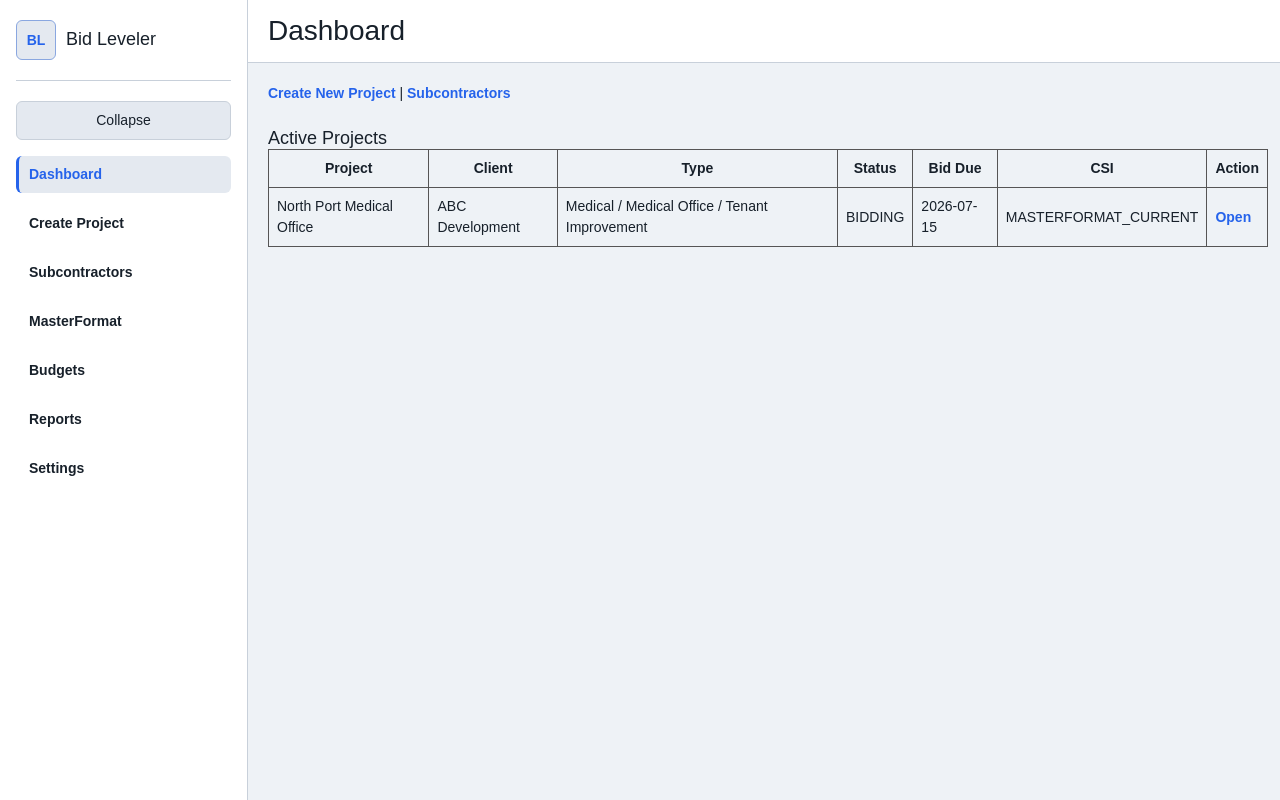
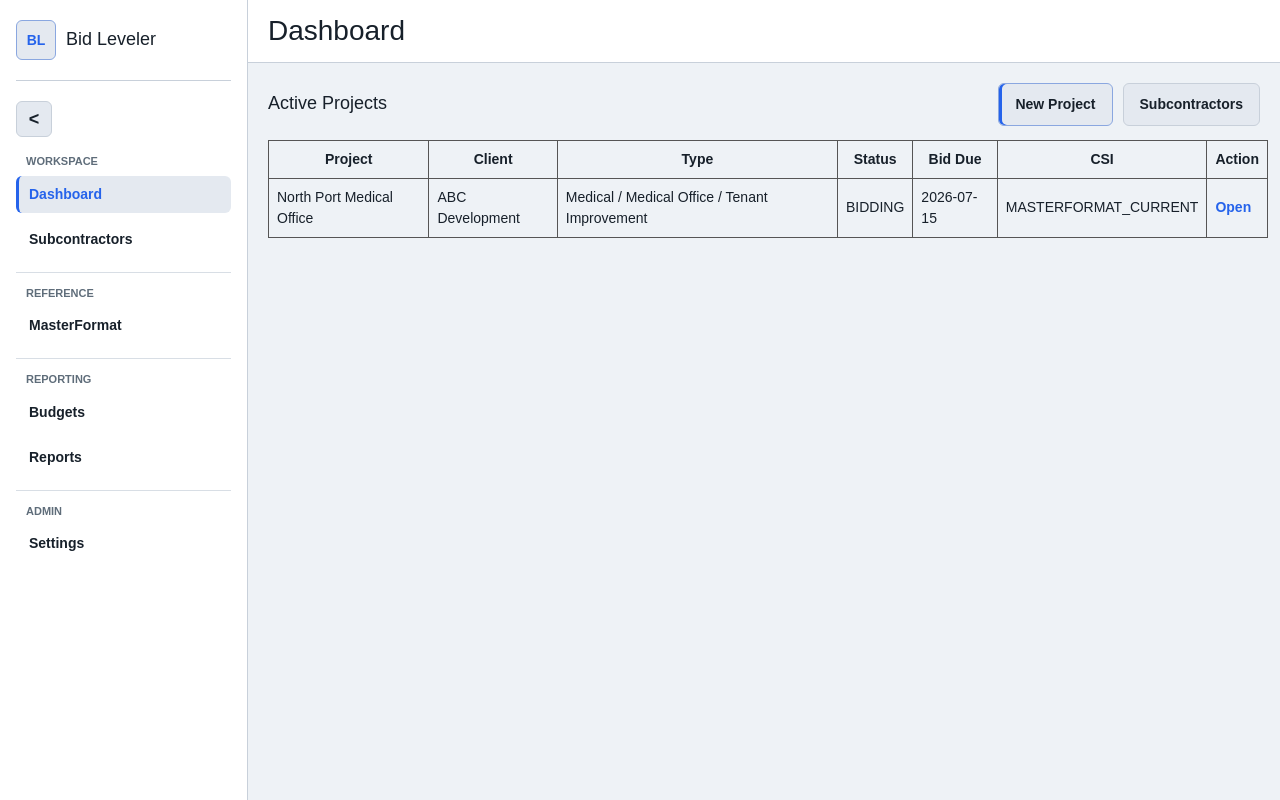
Before and after one commit to adamarnao/bid-leveler, a Next.js app: page / in a window 1280 px wide. Built offline with nearby package versions, Linux system fonts and the light colour scheme.

Commit message:
Standardize app shell layout

```diff
--- a/src/app/globals.css
+++ b/src/app/globals.css
@@ -105,6 +105,18 @@ textarea {
   font: inherit;
 }
 
+.visually-hidden {
+  position: absolute;
+  width: 1px;
+  height: 1px;
+  padding: 0;
+  margin: -1px;
+  overflow: hidden;
+  clip: rect(0, 0, 0, 0);
+  white-space: nowrap;
+  border: 0;
+}
+
 .app-shell {
   display: flex;
   width: 100%;
@@ -130,6 +142,7 @@ textarea {
 
 .app-shell-sidebar-collapsed .app-sidebar {
   width: var(--sidebar-collapsed-width);
+  overflow: visible;
   padding: 20px 10px;
 }
 
@@ -176,9 +189,12 @@ textarea {
 }
 
 .app-sidebar-toggle {
-  width: 100%;
-  margin-bottom: 16px;
-  padding: 8px 10px;
+  display: inline-grid;
+  place-items: center;
+  width: 36px;
+  height: 36px;
+  margin: 0 0 16px auto;
+  padding: 0;
   border: 1px solid var(--color-border);
   border-radius: var(--radius-control);
   color: var(--color-text);
@@ -191,30 +207,45 @@ textarea {
   background: var(--color-surface);
 }
 
-.app-sidebar-toggle-collapsed {
-  display: none;
-}
-
 .app-shell-sidebar-collapsed .app-sidebar-toggle {
-  padding: 8px 4px;
+  margin-right: auto;
+}
+
+.app-sidebar-toggle-icon {
+  font-size: 18px;
+  font-weight: 800;
+  line-height: 1;
+}
+
+.app-nav {
+  display: flex;
+  flex-direction: column;
+  gap: 12px;
+}
+
+.app-nav-section + .app-nav-section {
+  margin-top: 2px;
+  padding-top: 12px;
+  border-top: 1px solid color-mix(in srgb, var(--color-border) 70%, transparent);
+}
+
+.app-nav-section-label {
+  margin: 0 0 6px 10px;
+  color: var(--color-text-muted);
   font-size: 11px;
-}
-
-.app-shell-sidebar-collapsed .app-sidebar-toggle-expanded {
-  display: none;
-}
-
-.app-shell-sidebar-collapsed .app-sidebar-toggle-collapsed {
-  display: inline;
-}
-
-.app-nav {
-  display: flex;
-  flex-direction: column;
-  gap: 12px;
+  font-weight: 800;
+  letter-spacing: 0;
+  text-transform: uppercase;
+}
+
+.app-nav-section-items {
+  display: flex;
+  flex-direction: column;
+  gap: 8px;
 }
 
 .app-nav-link {
+  position: relative;
   border-left: 3px solid transparent;
   padding: 8px 10px;
   border-radius: var(--radius-control);
@@ -228,6 +259,15 @@ textarea {
 
 .app-shell-sidebar-collapsed .app-nav {
   gap: 8px;
+}
+
+.app-shell-sidebar-collapsed .app-nav-section + .app-nav-section {
+  margin-top: 4px;
+  padding-top: 10px;
+}
+
+.app-shell-sidebar-collapsed .app-nav-section-label {
+  display: none;
 }
 
 .app-shell-sidebar-collapsed .app-nav-link {
@@ -246,6 +286,33 @@ textarea {
   display: inline;
   font-size: 12px;
   font-weight: 800;
+}
+
+.app-nav-tooltip {
+  display: none;
+}
+
+.app-shell-sidebar-collapsed .app-nav-tooltip {
+  position: absolute;
+  top: 50%;
+  left: calc(100% + 10px);
+  z-index: 40;
+  transform: translateY(-50%);
+  white-space: nowrap;
+  border: 1px solid var(--color-border);
+  border-radius: var(--radius-control);
+  padding: 6px 8px;
+  color: var(--color-text);
+  background: var(--color-surface);
+  box-shadow: 0 8px 24px color-mix(in srgb, #000000 28%, transparent);
+  font-size: 12px;
+  font-weight: 700;
+  pointer-events: none;
+}
+
+.app-shell-sidebar-collapsed .app-nav-link:hover .app-nav-tooltip,
+.app-shell-sidebar-collapsed .app-nav-link:focus-visible .app-nav-tooltip {
+  display: block;
 }
 
 .app-nav-link:hover {
@@ -539,6 +606,33 @@ textarea {
 .button-secondary:hover {
   border-color: var(--color-accent-primary);
   background: var(--color-surface);
+}
+
+.dashboard-project-header {
+  display: flex;
+  align-items: center;
+  justify-content: space-between;
+  gap: 16px;
+  margin-bottom: 14px;
+}
+
+.dashboard-project-header h2 {
+  margin: 0;
+}
+
+.dashboard-project-actions {
+  display: flex;
+  align-items: center;
+  gap: 10px;
+  flex-wrap: wrap;
+}
+
+.dashboard-project-actions .button-primary,
+.dashboard-project-actions .button-secondary {
+  display: inline-flex;
+  align-items: center;
+  justify-content: center;
+  text-decoration: none;
 }
 
 .settings-actions {
@@ -1678,17 +1772,13 @@ textarea {
     text-align: left;
   }
 
+  .app-shell-sidebar-collapsed .app-nav-link:hover .app-nav-tooltip,
+  .app-shell-sidebar-collapsed .app-nav-link:focus-visible .app-nav-tooltip {
+    display: none;
+  }
+
   .app-shell-sidebar-collapsed .app-sidebar-toggle {
-    padding: 8px 10px;
     font-size: inherit;
-  }
-
-  .app-shell-sidebar-collapsed .app-sidebar-toggle-expanded {
-    display: inline;
-  }
-
-  .app-shell-sidebar-collapsed .app-sidebar-toggle-collapsed {
-    display: none;
   }
 
   .app-top-bar {
@@ -1698,6 +1788,11 @@ textarea {
 
   .app-main {
     padding: 20px;
+  }
+
+  .dashboard-project-header {
+    align-items: flex-start;
+    flex-direction: column;
   }
 
   .form-action-bar {
--- a/src/app/page.tsx
+++ b/src/app/page.tsx
@@ -13,14 +13,17 @@ export default function Home() {
 
   return (
     <AppShell title="Dashboard">
-
-      <div style={{ marginBottom: 24 }}>
-        <Link href="/projects/new">Create New Project</Link>
-        {" | "}
-        <Link href="/subcontractors">Subcontractors</Link>
+      <div className="dashboard-project-header">
+        <h2>Active Projects</h2>
+        <div className="dashboard-project-actions">
+          <Link href="/projects/new" className="button-primary">
+            New Project
+          </Link>
+          <Link href="/subcontractors" className="button-secondary">
+            Subcontractors
+          </Link>
+        </div>
       </div>
-
-      <h2>Active Projects</h2>
 
       <table style={{ borderCollapse: "collapse", minWidth: 1000 }}>
         <thead>
--- a/src/app/projects/[projectId]/overview/page.tsx
+++ b/src/app/projects/[projectId]/overview/page.tsx
@@ -4,6 +4,7 @@ import { Fragment, useState, useSyncExternalStore } from "react";
 import Link from "next/link";
 import { useParams } from "next/navigation";
 import { CsiCodeLabel, CsiHierarchyPath, CsiLevelBadge } from "@/components/csi";
+import AppShell from "@/components/layout/AppShell";
 import { mockSectionCosts } from "@/data/mockSectionCosts";
 import ProjectCostSummaryTable from "@/components/projects/ProjectCostSummaryTable";
 import { mockProjectCosts } from "@/data/mockProjectCosts";
@@ -38,11 +39,11 @@ export default function ProjectOverviewPage() {
 
   if (!project) {
     return (
-      <main style={{ padding: 24 }}>
+      <AppShell title="Project Not Found">
         <h1>Project Not Found</h1>
         <p>Requested project ID: {projectId}</p>
         <Link href="/">Back to Dashboard</Link>
-      </main>
+      </AppShell>
     );
   }
 
@@ -76,7 +77,7 @@ export default function ProjectOverviewPage() {
   const projectTotal = totalSelectedCost + mockGcCosts;
 
   return (
-    <main style={{ padding: 24 }}>
+    <AppShell title="Project Overview">
       <Link href={`/projects/${project.id}`}>{"<-"} Back to Command Center</Link>
 
       <h1>{project.name} Overview</h1>
@@ -313,7 +314,7 @@ export default function ProjectOverviewPage() {
           Open Proposal Draft
         </Link>
       </section>
-    </main>
+    </AppShell>
   );
 }
 
--- a/src/app/subcontractors/new/page.tsx
+++ b/src/app/subcontractors/new/page.tsx
@@ -1,6 +1,7 @@
 "use client";
 
 import { useState } from "react";
+import AppShell from "@/components/layout/AppShell";
 
 export default function NewSubcontractorPage() {
   const [companyName, setCompanyName] = useState("");
@@ -26,7 +27,8 @@ export default function NewSubcontractorPage() {
   }
 
   return (
-    <main style={{ padding: 24, maxWidth: 700 }}>
+    <AppShell title="Add Subcontractor">
+      <div style={{ maxWidth: 700 }}>
         <h1>New Subcontractor Application</h1>
         <p>Use this form to add or prequalify a subcontractor.</p>
 
@@ -73,6 +75,7 @@ export default function NewSubcontractorPage() {
 
           <button type="submit">Submit Application</button>
         </form>
-    </main>
+      </div>
+    </AppShell>
   );
 }
--- a/src/components/layout/AppShell.tsx
+++ b/src/components/layout/AppShell.tsx
@@ -17,7 +17,10 @@ import { CompanySettings, UserSettings } from "@/types/Settings";
 
 const sidebarCollapsedStorageKey = "appShellSidebarCollapsed";
 
-const navItems = [
+const navSections = [
+  {
+    label: "Workspace",
+    items: [
       {
         href: "/",
         label: "Dashboard",
@@ -25,23 +28,27 @@ const navItems = [
         isActive: (pathname: string) => pathname === "/",
       },
       {
-    href: "/projects/new",
-    label: "Create Project",
-    compactLabel: "+P",
-    isActive: (pathname: string) => pathname === "/projects/new",
-  },
-  {
         href: "/subcontractors",
         label: "Subcontractors",
         compactLabel: "SC",
         isActive: (pathname: string) => pathname.startsWith("/subcontractors"),
       },
+    ],
+  },
+  {
+    label: "Reference",
+    items: [
       {
         href: "/masterformat",
         label: "MasterFormat",
         compactLabel: "MF",
         isActive: (pathname: string) => pathname.startsWith("/masterformat"),
       },
+    ],
+  },
+  {
+    label: "Reporting",
+    items: [
       {
         href: "/budgets",
         label: "Budgets",
@@ -54,11 +61,18 @@ const navItems = [
         compactLabel: "RP",
         isActive: (pathname: string) => pathname.startsWith("/reports"),
       },
+    ],
+  },
+  {
+    label: "Admin",
+    items: [
       {
         href: "/settings",
         label: "Settings",
         compactLabel: "ST",
         isActive: (pathname: string) => pathname === "/settings",
+      },
+    ],
   },
 ];
 
@@ -203,22 +217,37 @@ export default function AppShell({
           aria-expanded={!sidebarCollapsed}
           onClick={toggleSidebarCollapsed}
         >
-          <span className="app-sidebar-toggle-expanded">Collapse</span>
-          <span className="app-sidebar-toggle-collapsed">Expand</span>
+          <span aria-hidden="true" className="app-sidebar-toggle-icon">
+            {sidebarCollapsed ? ">" : "<"}
+          </span>
+          <span className="visually-hidden">
+            {sidebarCollapsed ? "Expand sidebar" : "Collapse sidebar"}
+          </span>
         </button>
 
-        <nav className="app-nav">
-          {navItems.map((item) => (
+        <nav className="app-nav" aria-label="Primary navigation">
+          {navSections.map((section) => (
+            <div className="app-nav-section" key={section.label}>
+              <div className="app-nav-section-label">{section.label}</div>
+              <div className="app-nav-section-items">
+                {section.items.map((item) => (
                   <Link
                     key={item.href}
                     href={item.href}
                     className={getNavLinkClassName(item.isActive(pathname))}
-              title={item.label}
                     aria-label={item.label}
                   >
                     <span className="app-nav-label">{item.label}</span>
-              <span className="app-nav-compact-label">{item.compactLabel}</span>
+                    <span className="app-nav-compact-label" aria-hidden="true">
+                      {item.compactLabel}
+                    </span>
+                    <span className="app-nav-tooltip" aria-hidden="true">
+                      {item.label}
+                    </span>
                   </Link>
+                ))}
+              </div>
+            </div>
           ))}
         </nav>
       </aside>
```
Also changed, not shown: src/app/projects/[projectId]/csi-divisions/[divisionId]/page.tsx (+7 -6 lines). Lines whose indentation alone changed are shown as unchanged.
